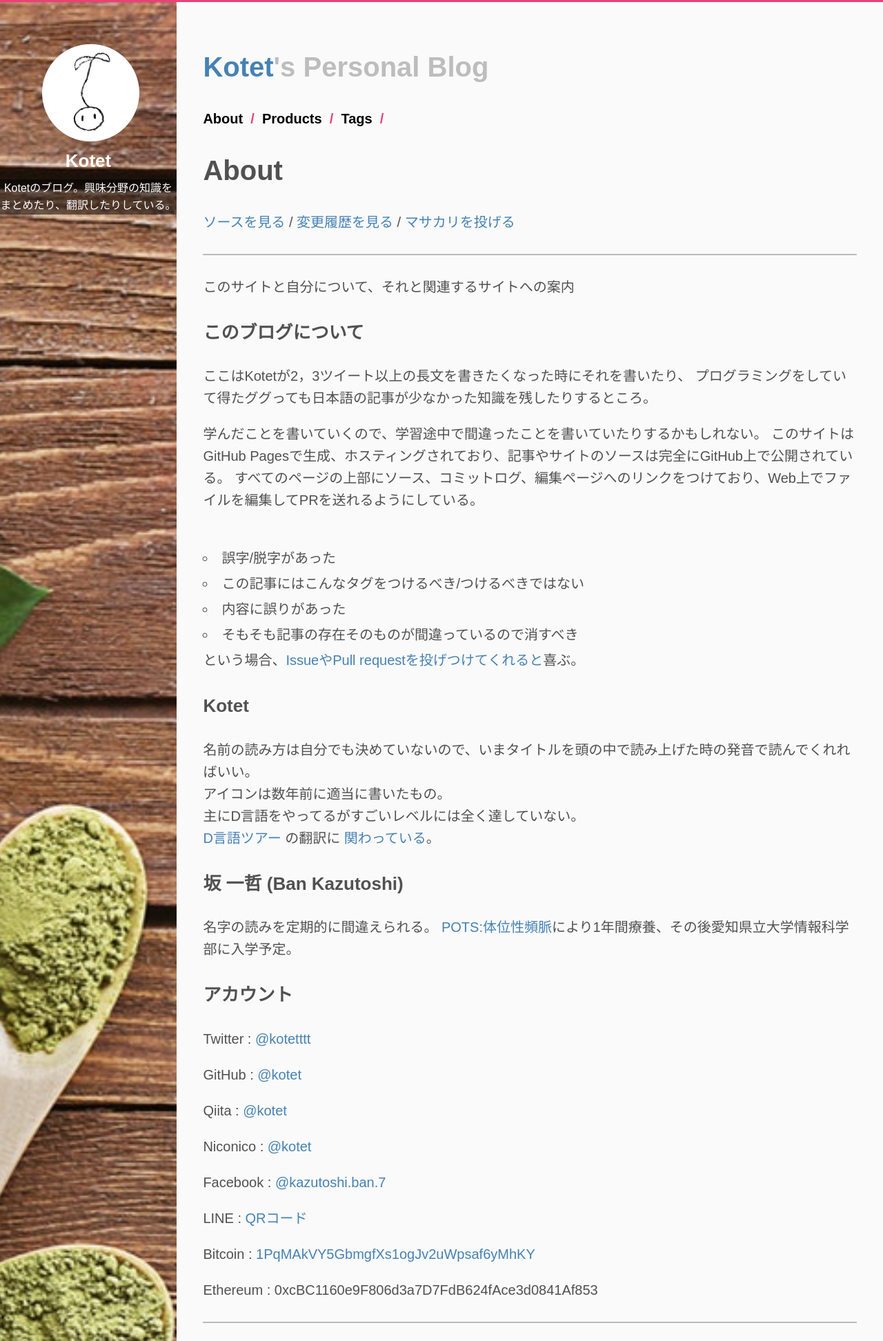
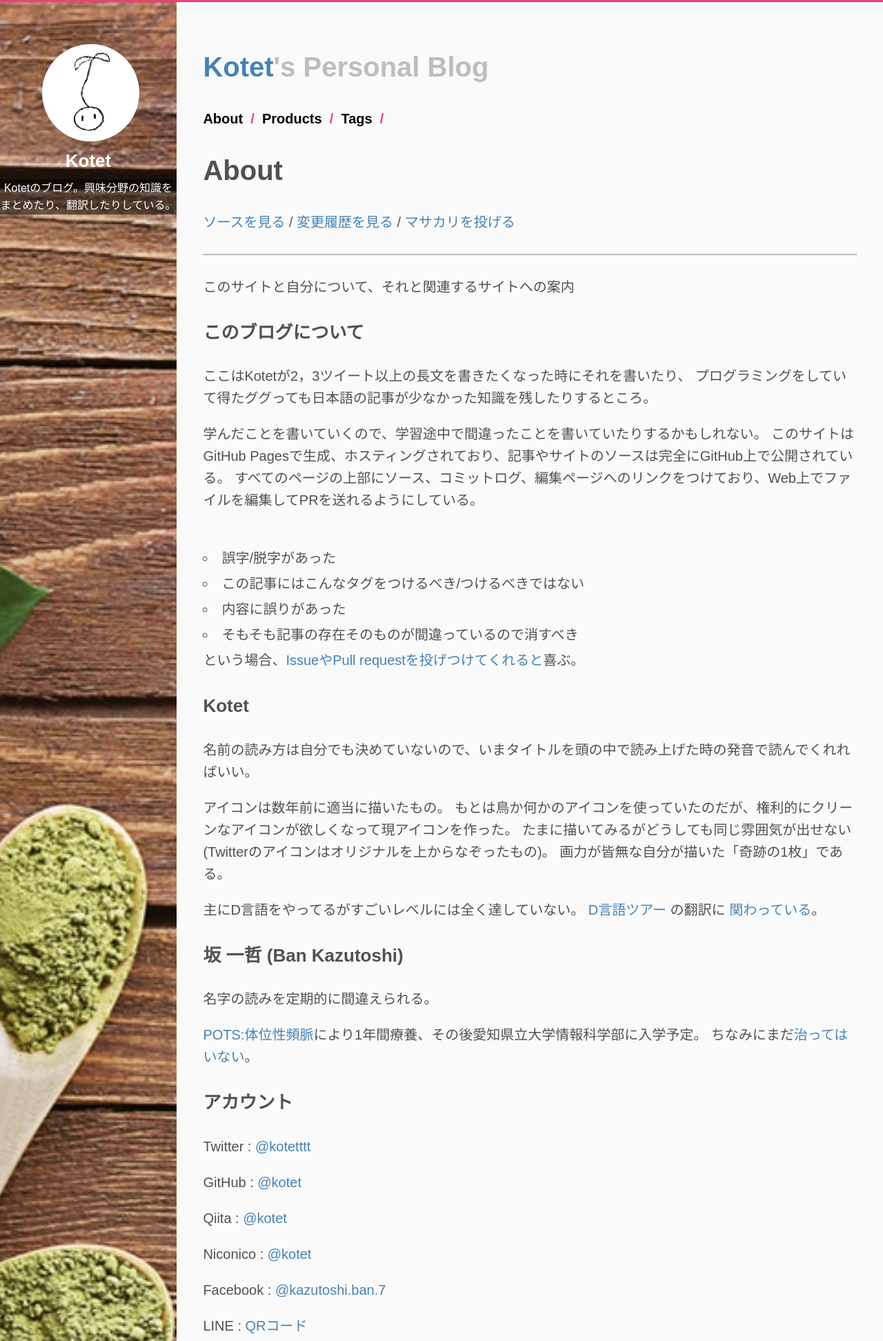
Before and after one commit to kotet/kotet.github.io, a Jekyll site: the page built from about.md, in a window 1280 px wide, cut to the strip 0-1944 px from the top of the page. Shown: the whole strip at 69% size. Built offline with Jekyll 4.4.1, drawn with Linux system fonts in a browser that asks for light colours.

Commit message:
Aboutの更新

```diff
--- a/about.md
+++ b/about.md
@@ -26,7 +26,12 @@ excerpt: このサイトと自分について、それと関連するサイト
 ### Kotet
 
 名前の読み方は自分でも決めていないので、いまタイトルを頭の中で読み上げた時の発音で読んでくれればいい。
-アイコンは数年前に適当に書いたもの。
+
+アイコンは数年前に適当に描いたもの。
+もとは鳥か何かのアイコンを使っていたのだが、権利的にクリーンなアイコンが欲しくなって現アイコンを作った。
+たまに描いてみるがどうしても同じ雰囲気が出せない(Twitterのアイコンはオリジナルを上からなぞったもの)。
+画力が皆無な自分が描いた「奇跡の1枚」である。
+
 主にD言語をやってるがすごいレベルには全く達していない。
 [D言語ツアー](https://tour.dlang.org/tour/ja)
 の翻訳に
@@ -35,7 +40,9 @@ excerpt: このサイトと自分について、それと関連するサイト
 ### 坂 一哲 (Ban Kazutoshi)
 
 名字の読みを定期的に間違えられる。
+
 [POTS:体位性頻脈](http://potsanddysautonomiajapan.org/pots/)により1年間療養、その後愛知県立大学情報科学部に入学予定。
+ちなみにまだ[治ってはいない]({% include relative %}{% post_url 2018/03/2018-03-09-tilt-of-the-dead %})。
 
 ### アカウント
 
```
